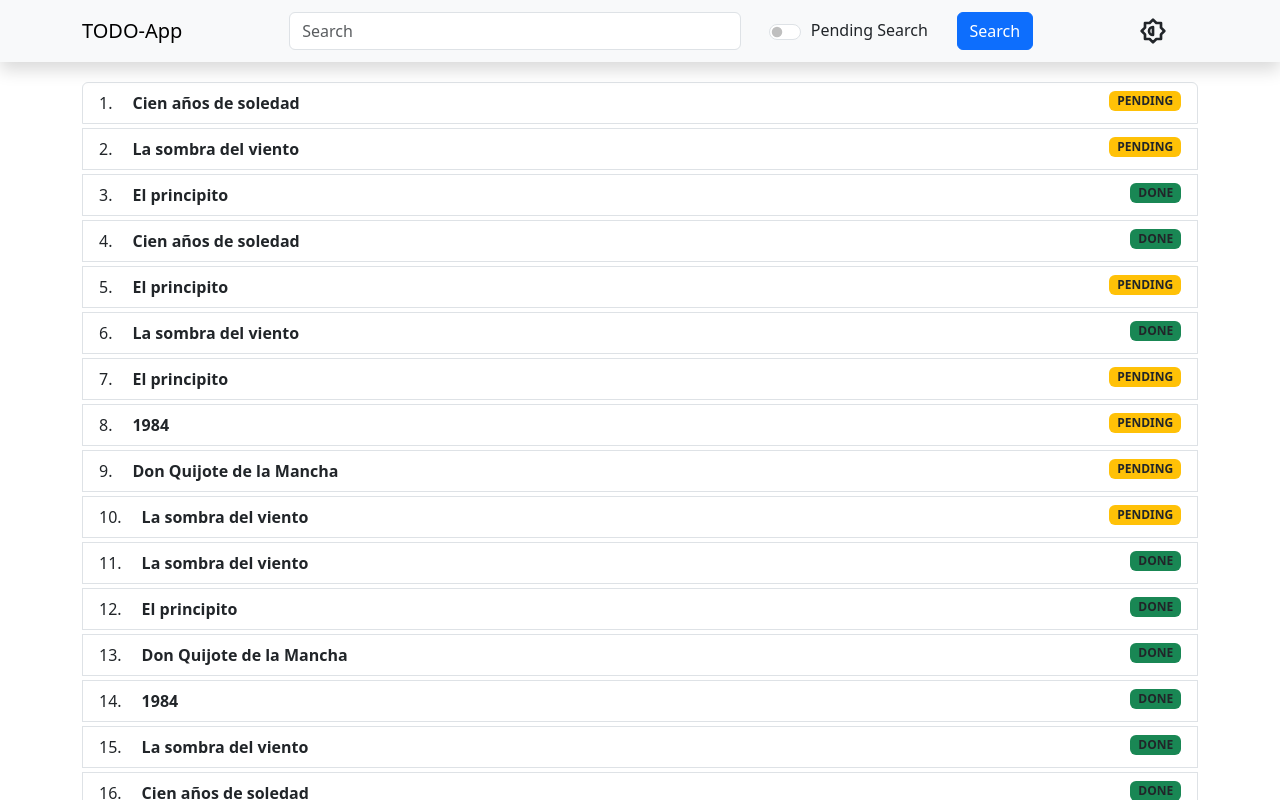
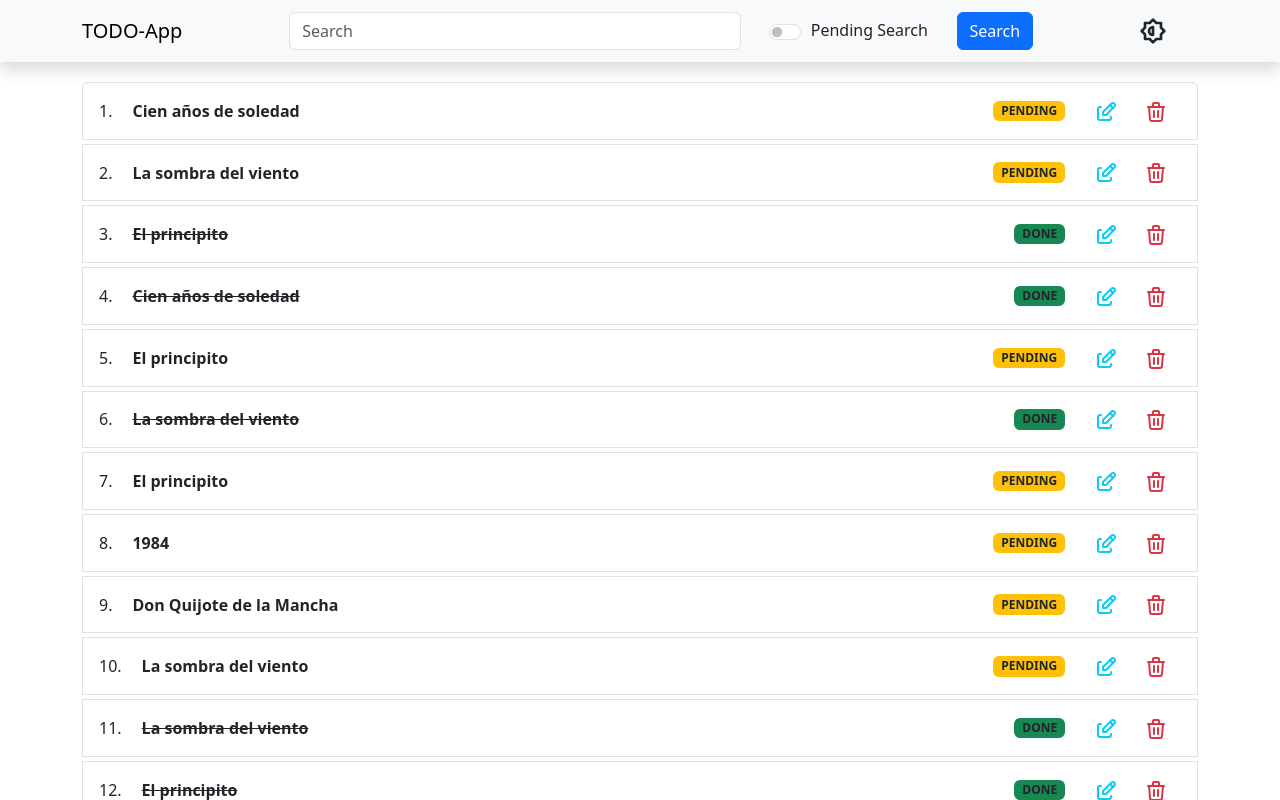
Before and after one commit to DIOLINK/challenge-invgate, a React (Vite) app: page / in a window 1280 px wide. Shown: the top 800 px of the page. Built offline with nearby package versions, Linux system fonts and the light colour scheme.

Commit message:
add: Menu to ItemTodo

```diff
--- /dev/null
+++ b/src/components/TodoList/MenuItem.tsx
@@ -0,0 +1,36 @@
+import { IconEdit, IconTrash } from '@tabler/icons-react';
+import { Button, Stack } from 'react-bootstrap';
+export const MENU_LIST = [
+  {
+    name: 'edit',
+    icon: <IconEdit stroke={2} color={'var(--bs-info)'} size={24} />,
+    action: function () {
+      console.log('first');
+    },
+  },
+  {
+    name: 'delete',
+    icon: <IconTrash stroke={2} color={'var(--bs-danger)'} size={24} />,
+    action: function () {
+      console.log('first');
+    },
+  },
+];
+export const MenuItem = () => {
+  return (
+    <div className="pl-3">
+      <Stack direction="horizontal">
+        {MENU_LIST.map((menu, index) => (
+          <Button
+            variant="link"
+            title={menu.name.toUpperCase()}
+            key={index}
+            onClick={menu.action}
+          >
+            {menu.icon}
+          </Button>
+        ))}
+      </Stack>
+    </div>
+  );
+};
--- a/src/components/TodoList/TodoItem.tsx
+++ b/src/components/TodoList/TodoItem.tsx
@@ -1,17 +1,18 @@
 import { isDone } from '@/helpers';
 import { Todo } from '@/types';
 import { Badge, Col, ListGroup, Row } from 'react-bootstrap';
+import { MenuItem } from './MenuItem';
 
 export const TodoItem = ({ todo }: { todo: Todo }) => {
-  console.log('🚀 ~ TodoItem ~ todo:', todo);
-
   return (
     <ListGroup.Item
       as="li"
-      className="d-flex justify-content-between align-items-start mt-1 border-1"
+      className="d-flex justify-content-between align-items-center mt-1 border-1"
     >
       <Row className="ms-2 me-auto">
-        <Col className="fw-bold">{todo.title}</Col>
+        <Col className={`${isDone(todo.completed).text} fw-bold`}>
+          {todo.title}
+        </Col>
       </Row>
       <Badge
         bg={isDone(todo.completed).status}
@@ -19,6 +20,7 @@ export const TodoItem = ({ todo }: { todo: Todo }) => {
       >
         {isDone(todo.completed).text}
       </Badge>
+      <MenuItem />
     </ListGroup.Item>
   );
 };
--- a/src/index.css
+++ b/src/index.css
@@ -11,8 +11,19 @@ body {
     color 0.3s ease;
   position: relative;
 }
+.pl-3 {
+  padding-left: 1rem;
+}
 .pointer {
   cursor: pointer;
+}
+.done {
+  text-decoration: line-through;
+  transition: text-decoration 0.3s ease;
+}
+.pending {
+  text-decoration: none;
+  transition: text-decoration 0.3s ease;
 }
 [data-bs-theme='dark'],
 [data-bs-theme='light'] {
```
